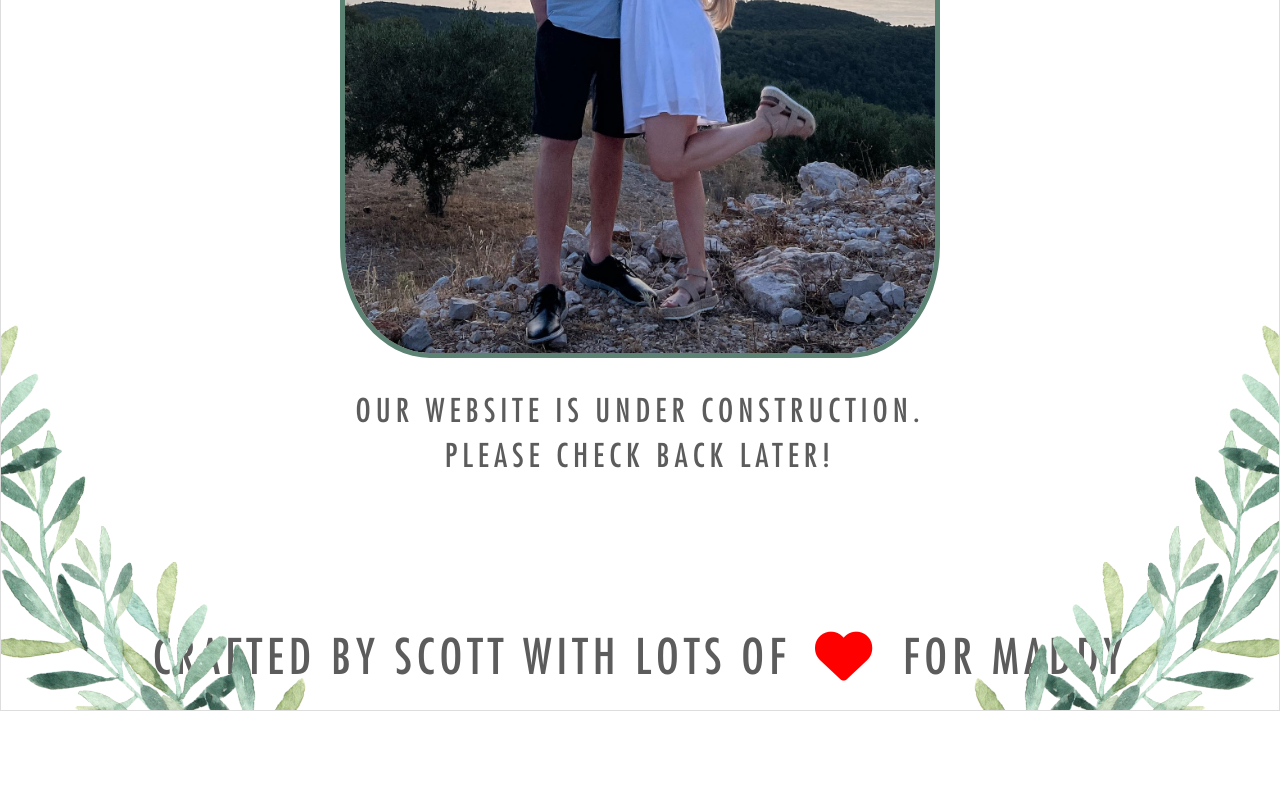
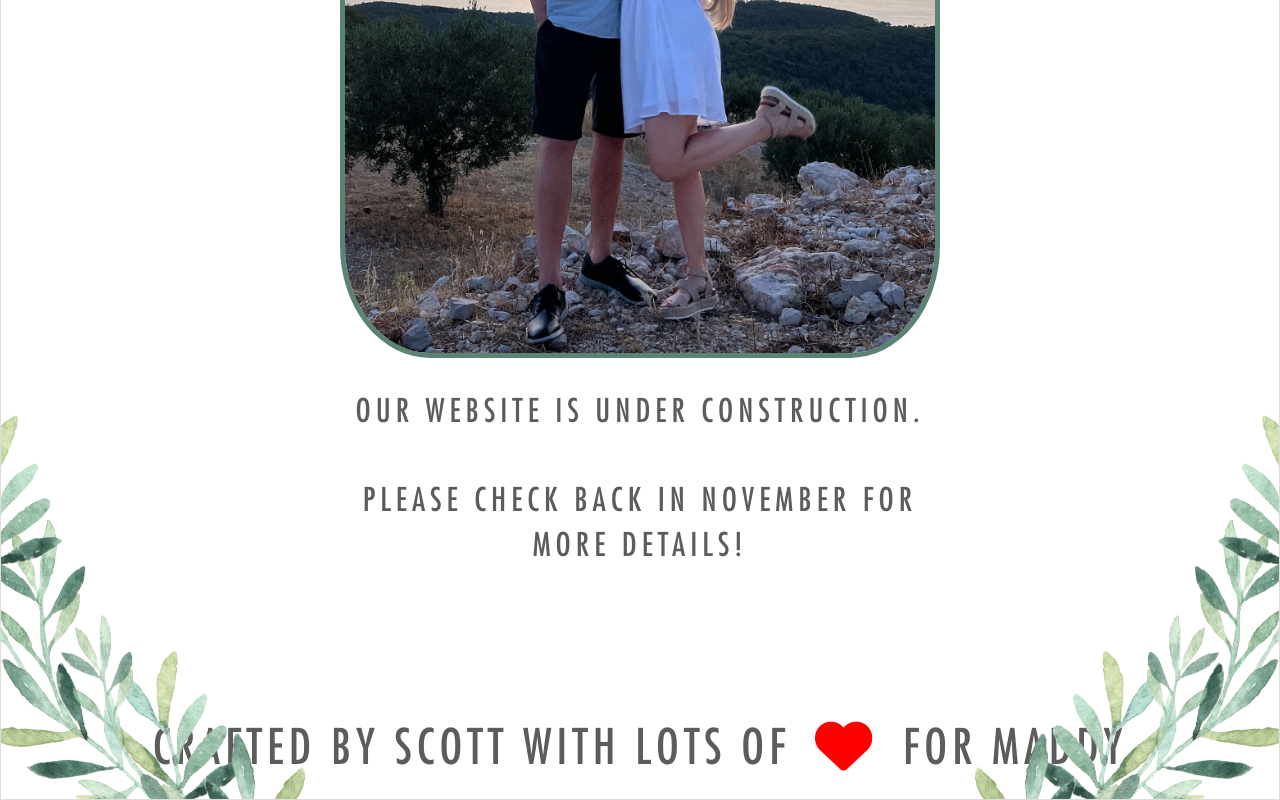
Before and after one commit to splemoine8/wombat, a Next.js app: page / in a window 1280 px wide. Shown: the part 517-1317 px from the top of the page. Before the commit the page ends 1228 px from the top, so only its background shows below. Built offline with nearby package versions, Linux system fonts and the light colour scheme.

Commit message:
Update 11 files

```diff
--- a/pages/index.js
+++ b/pages/index.js
@@ -23,7 +23,8 @@ export default function ComingSoon() {
 
         <div className={styles.text}>
           <p>Our website is under construction.</p>
-          <p>Please check back later!</p>
+          <br></br>
+          <p>Please check back in November for more details!</p>
         </div>
       </main>
 
```
